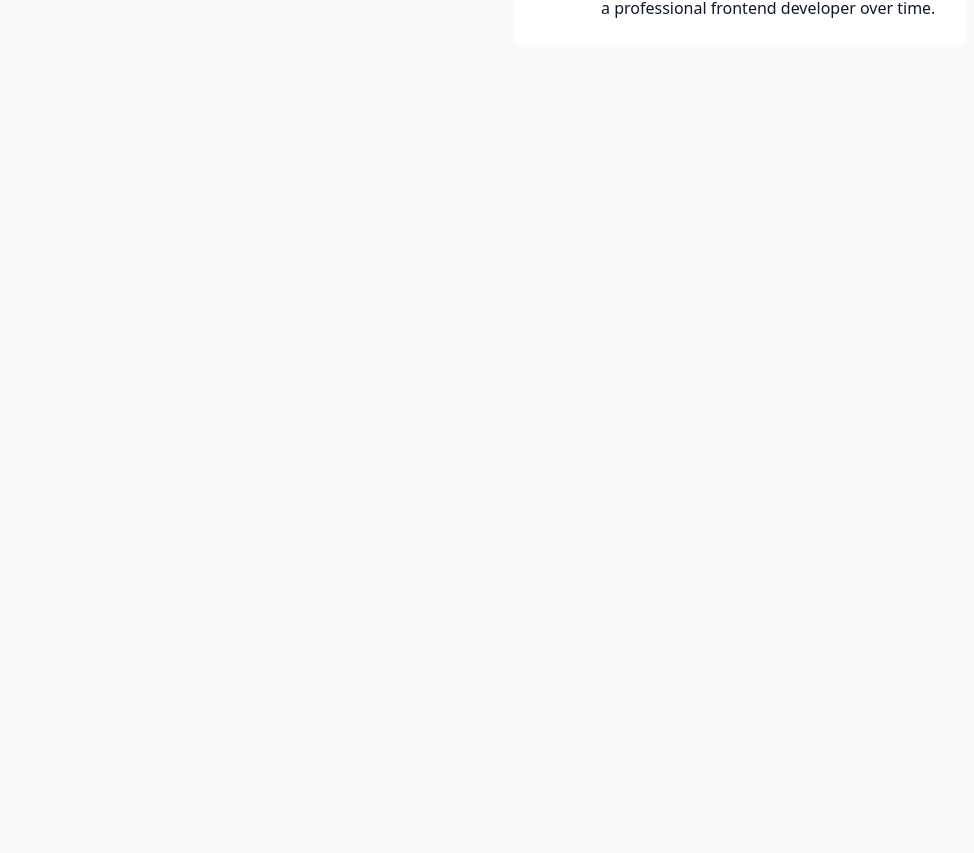
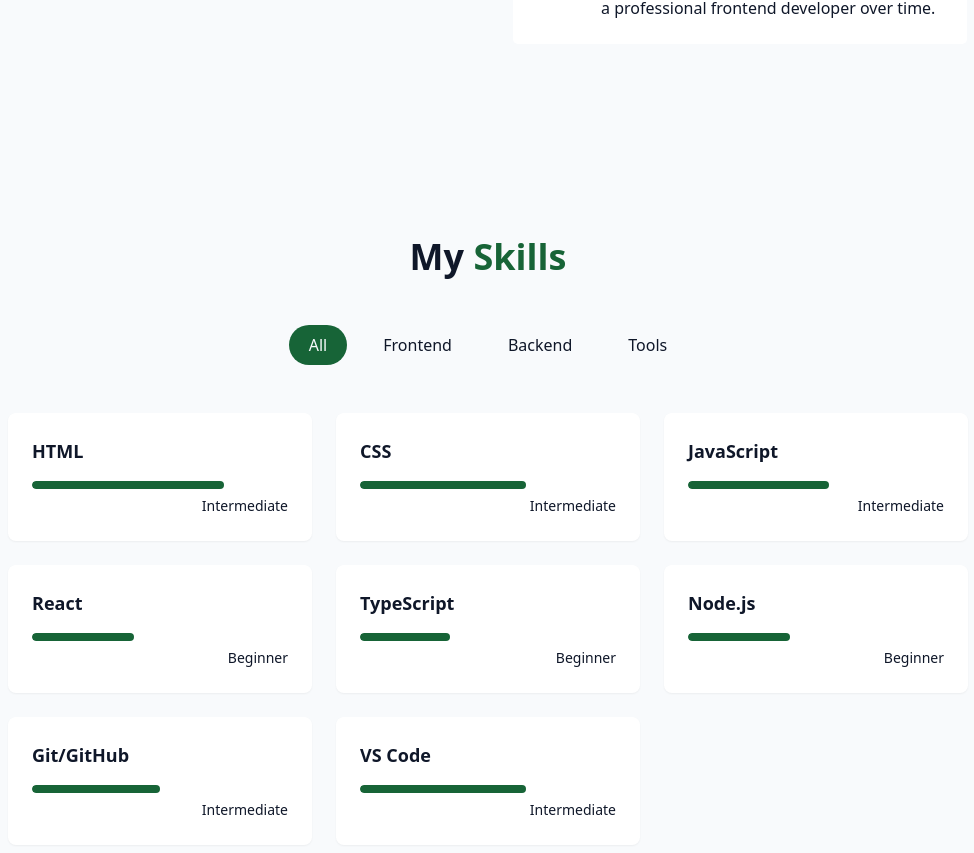
Before and after one commit to Teki-1/portfolio, a React (Vite) app: page / in a window 1280 px wide. Shown: the part 1493-2346 px from the top of the page, without its empty margins (152-1126 px from the left). Before the commit the page ends 1634 px from the top, so only its background shows below. Built offline with nearby package versions, Linux system fonts and the light colour scheme.

Commit message:
Added skills section

```diff
--- /dev/null
+++ b/src/components/SkillSection.jsx
@@ -0,0 +1,91 @@
+import { useState } from "react";
+import { cn } from "../libs/utils";
+
+const skills = [
+  { name: "HTML", percentage: 75, level: "Intermediate", category: "Frontend" },
+  { name: "CSS", percentage: 65, level: "Intermediate", category: "Frontend" },
+  {
+    name: "JavaScript",
+    percentage: 55,
+    level: "Intermediate",
+    category: "Frontend",
+  },
+  { name: "React", percentage: 40, level: "Beginner", category: "Frontend" },
+  {
+    name: "TypeScript",
+    percentage: 35,
+    level: "Beginner",
+    category: "Frontend",
+  },
+  { name: "Node.js", percentage: 40, level: "Beginner", category: "Backend" },
+  {
+    name: "Git/GitHub",
+    percentage: 50,
+    level: "Intermediate",
+    category: "Tools",
+  },
+  { name: "VS Code", percentage: 65, level: "Intermediate", category: "Tools" },
+];
+
+const categories = ["all", "Frontend", "Backend", "Tools"];
+
+export const SkillSection = () => {
+  const [activeCategory, setActiveCategory] = useState("all");
+
+  const filteredSkills = skills.filter(
+    (skill) => activeCategory === "all" || skill.category === activeCategory
+  );
+
+  return (
+    <section id="skills" className="py-24 px-4 relative bg-secondary/30">
+      <div className="container mx-auto max-w-5xl">
+        <h2 className="text-3xl md:text-4xl font-bold mb-12 text-center">
+          My <span className="text-primary">Skills</span>
+        </h2>
+
+        {/* Category filter buttons */}
+        <div className="flex flex-wrap justify-center gap-4 mb-12">
+          {categories.map((category, key) => (
+            <button
+              key={key}
+              className={cn(
+                "px-5 py-2 rounded-full transition-colors duration-300 capitalize",
+                activeCategory === category
+                  ? "bg-primary text-primary-foreground"
+                  : "bg-secondary/70 text-foreground hover:bg-secondary"
+              )}
+              onClick={() => setActiveCategory(category)}
+            >
+              {category}
+            </button>
+          ))}
+        </div>
+
+        {/* Skills Grid */}
+        <div className="grid grid-cols-1 sm:grid-cols-2 lg:grid-cols-3 gap-6">
+          {filteredSkills.map((skill, key) => (
+            <div
+              key={key}
+              className="bg-card p-6 rounded-lg shadow-xs card-hover"
+            >
+              <div className="text-left mb-4">
+                <h3 className="font-semibold text-lg">{skill.name}</h3>
+              </div>
+              <div className="w-full bg-secondary/50 h-2 rounded-full overflow-hidden">
+                <div
+                  className="bg-primary h-2 rounded-full origin-left transition-all duration-700 ease-out"
+                  style={{ width: skill.percentage + "%" }}
+                />
+              </div>
+              <div className="text-right mt-1">
+                <span className="text-sm text-muted-foreground">
+                  {skill.level}
+                </span>
+              </div>
+            </div>
+          ))}
+        </div>
+      </div>
+    </section>
+  );
+};
--- a/src/index.css
+++ b/src/index.css
@@ -64,7 +64,7 @@
     --background: 210 40% 98%;
     --foreground: 222 47% 11%;
     --card: 0 0% 100%;
-    --primary: 250 47% 60%;
+    --primary: 145 63% 24%;
     --primary-foreground: 210 40% 98%;
     --border: 214 32% 91%;
   }
@@ -72,7 +72,7 @@
     --background: 222 47% 4%;
     --foreground: 213 31% 91%;
     --card: 222 47% 8%;
-    --primary: 250 65% 65%;
+    --primary: 145 63% 24%;
     --primary-foreground: 213 31% 91%;
     --border: 217 33% 20%;
   }
--- a/src/libs/utils.js
+++ b/src/libs/utils.js
@@ -1,5 +1,5 @@
 import { clsx } from "clsx";
-import { Table } from "lucide-react";
+
 import { twMerge } from "tailwind-merge";
 
 export const cn = (...inputs) => {
--- a/src/pages/Home.jsx
+++ b/src/pages/Home.jsx
@@ -3,6 +3,7 @@
 import { Navbar } from "../components/Navbar";
 import { HeroSection } from "../components/HeroSection";
 import { AboutSection } from "../components/AboutSection";
+import { SkillSection } from "../components/SkillSection";
 
 export const Home = () => {
   return (
@@ -13,6 +14,7 @@
       <main>
         <HeroSection />
         <AboutSection />
+        <SkillSection />
       </main>
     </div>
   );
```
